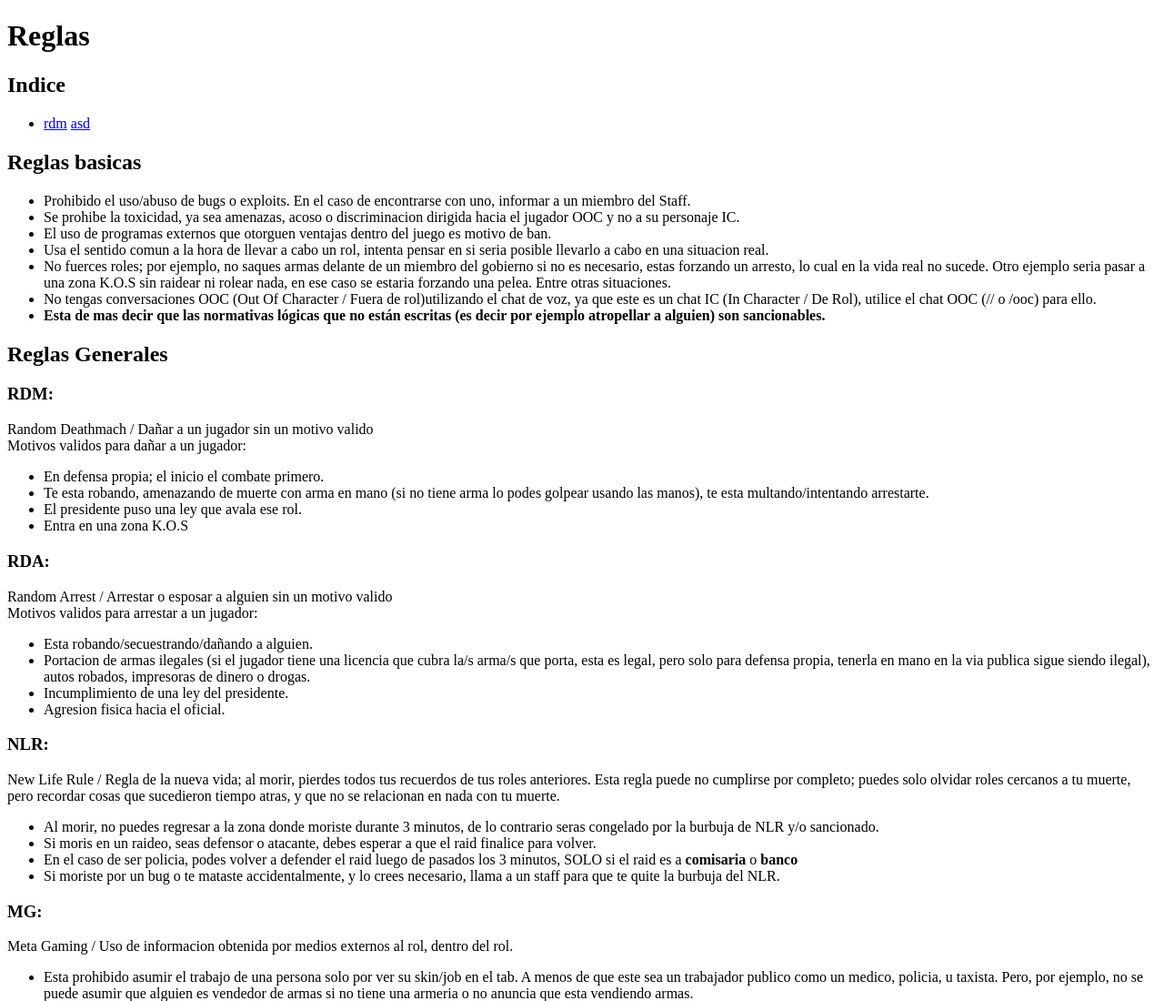
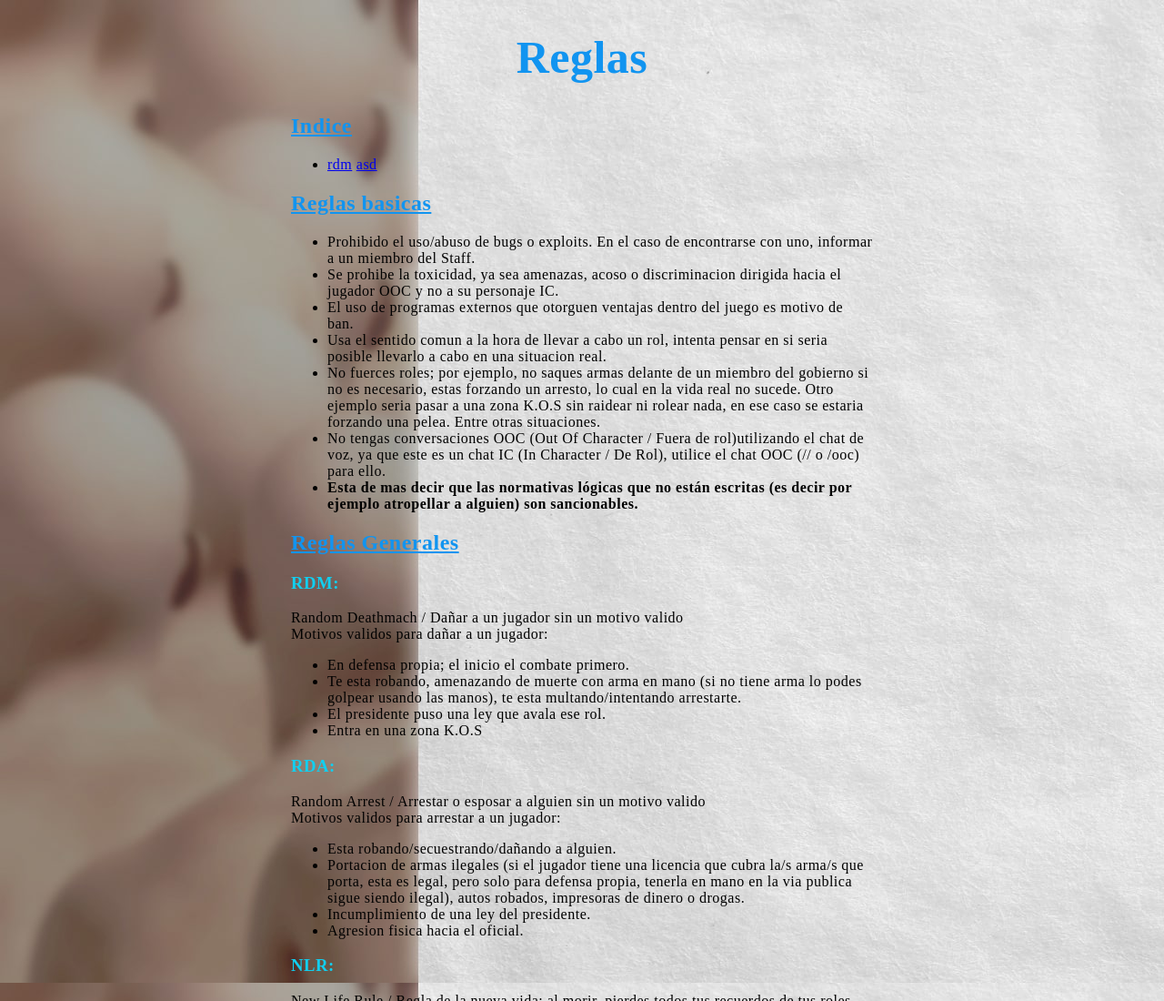
Before and after one commit to peladosrp/motd, a plain HTML site: page index.html in a window 1280 px wide. Shown: the top 1100 px of the page at 91% size. Drawn offline with Linux system fonts and the light colour scheme; a web font is replaced by a local one.

Commit message:
Update index.html

```diff
--- a/index.html
+++ b/index.html
@@ -9,7 +9,50 @@
     <title>PeladosRP</title>
 </head>
 
-<body class="body">
+<body class="body" background="/res/img/background.jpg">
+
+    <style>
+
+@font-face {
+        font-family: Coolvetica;
+        src: url('res/font/coolveticarg.otf');
+}
+
+.body {
+        background-attachment: fixed;
+        font-family: Coolvetica;
+        color: black;
+        text-shadow: px 2px 3px rgba(0, 0, 0, 0.623);
+        letter-spacing: 0.5px;
+        width: 40em;
+        margin-right: auto;
+        margin-left: auto;
+
+}
+
+h1 {
+        text-align: center;
+        font-size: 50px;
+        color: #1194f0;
+}
+
+h2 {
+        color: #1194f0;
+        text-decoration: underline;
+}
+
+h3{
+        color: #11cff0;
+}
+
+h4{
+        color:rgb(255, 1, 1);
+        text-shadow: 2px 3px 4px rgb(0, 0, 0);
+        letter-spacing: 1px;
+        font-size: 25px;
+}
+    </style>
+
 
 
     <h1>Reglas</h1>
```
